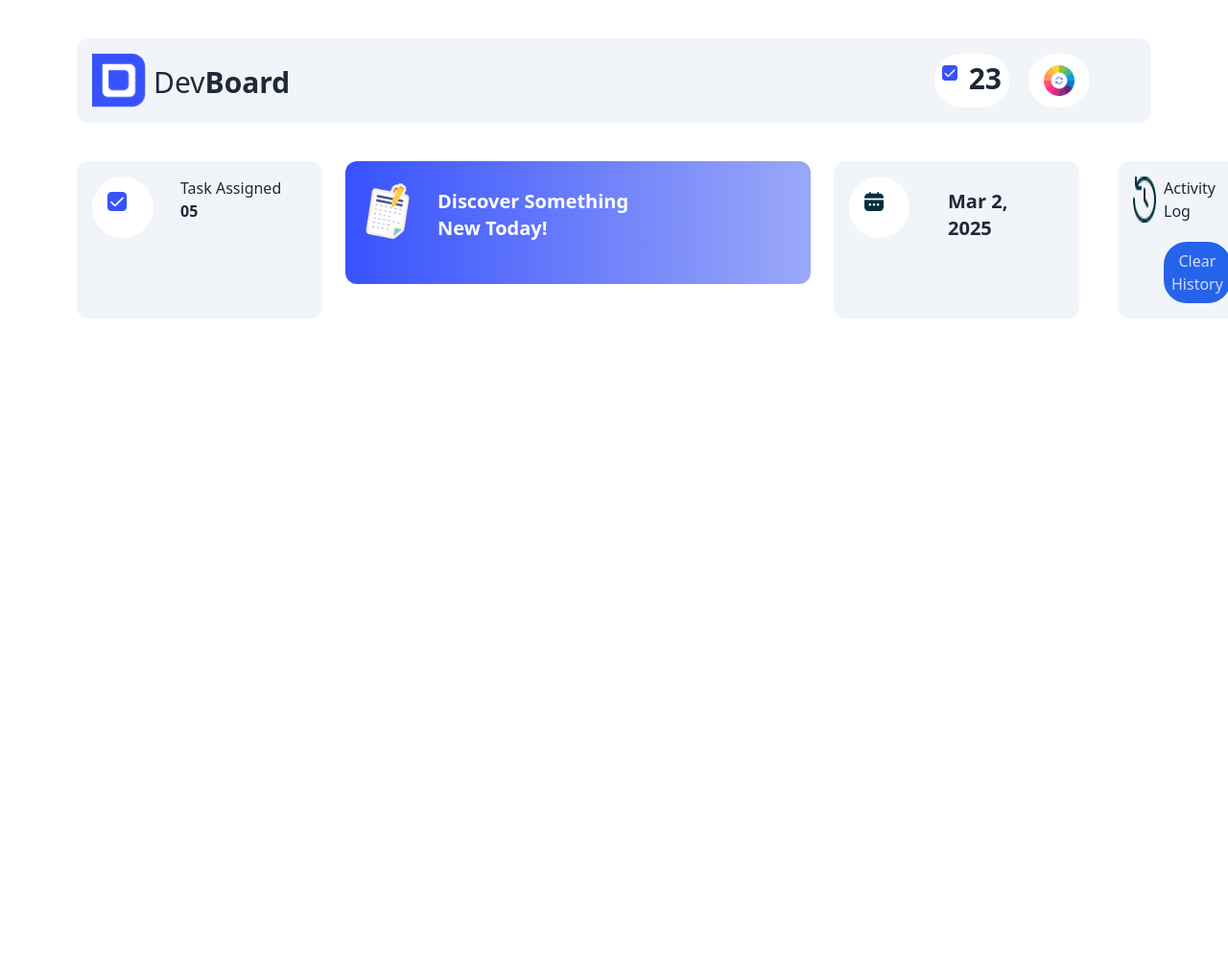
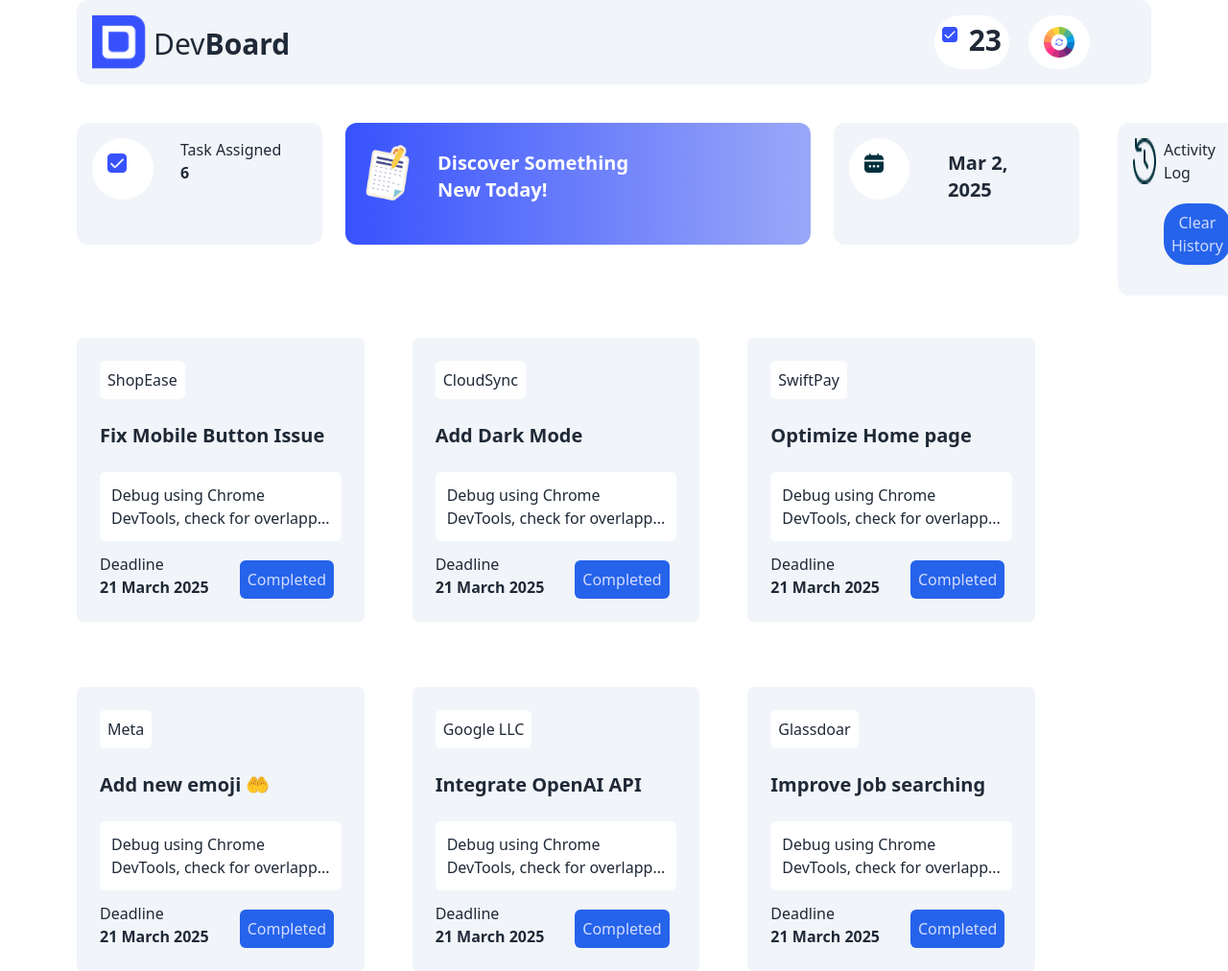
Before and after one commit to Ahnafd/ph-assignment-5, a plain HTML site: page index.html in a window 1280 px wide. Shown: the whole page at 96% size. Before the commit the page ends 800 px from the top, so only its background shows below. Drawn offline with nearby package versions, Linux system fonts and the light colour scheme.

Commit message:
after completing the webpage without the question part

```diff
--- /dev/null
+++ b/activity.js
@@ -0,0 +1,44 @@
+document.addEventListener("DOMContentLoaded", function () {
+
+    document.querySelectorAll("[class^='btn-']").forEach(button => {
+        button.addEventListener("click", function () {
+            let taskNumber = this.classList[0].split('-')[1];
+            let taskName = document.querySelector(`.task-${taskNumber}`).innerText;
+
+            let now = new Date();
+            let hours = now.getHours().toString().padStart(2, '0');
+            let minutes = now.getMinutes().toString().padStart(2, '0');
+            let seconds = now.getSeconds().toString().padStart(2, '0');
+            let currentTime = `${hours} :${minutes} :${seconds} ` ;
+            if (confirm(`Board Updated Successfully !`)) {
+                let resultContainer = document.querySelector(".result")
+                let newMessage = document.createElement("h3");
+                newMessage.innerText = ` You have successfully completed  "${taskName}" at ${currentTime}`;
+                newMessage.style.fontWeight = 'bold' ;
+                resultContainer.appendChild(newMessage);
+                this.disabled = true ;
+                this.style.backgroundColor = "#c0bebe" ;
+
+                let taskAssignedCount = document.querySelector(".task-assigned-count") ;
+                let currentTaskCount = parseInt(taskAssignedCount.innerText);
+                taskAssignedCount.innerText = currentTaskCount - 1;
+
+
+                let totalTaskCount = document.querySelector(".total-task");
+                let currentTotalTaskCount = parseInt(totalTaskCount.innerText);
+                totalTaskCount.innerText = currentTotalTaskCount + 1;
+
+
+                if (currentTaskCount - 1 === 0) {
+                    setTimeout(function () {
+                        alert("Congrats! you have completed all the current task")
+                    } ,500)
+                }
+            }
+        });
+    });
+    document.querySelector(".btn-history").addEventListener("click" , function () {
+        let resultContainer = document.querySelector(".result")
+        resultContainer.innerText= "" ;
+    })
+});
--- /dev/null
+++ b/bg-color.js
@@ -0,0 +1,8 @@
+document.getElementById('change-clr-btn').addEventListener('click',
+    function () {
+        const colors = ['#6e77b6' ,'#757995', '#424557' , '#2b2c35' , '#c2c3cb' , '#6b6d75'];
+        const randomColor = colors[Math.floor(Math.random() * colors.length)];
+        document.body.style.backgroundColor = randomColor;
+
+
+    })
--- a/index.html
+++ b/index.html
@@ -10,7 +10,7 @@
 
 </head>
 <body class="">
-    <section class="mr-20 ml-20 mt-10 bg-slate-100 p-4 rounded-xl">
+    <section class="mr-20 ml-20 bg-slate-100 p-4 rounded-xl">
         <nav class="flex justify-between ">
             <div class="flex">
             <img src="assets/logo.png" alt="">
@@ -19,16 +19,16 @@
             <div class="flex mr-12 gap-5 ">
                 <div class="flex pr-2 pl-2 pt-2 bg-white rounded-full gap-3  ">
             <img class="h-5 flex pt-1" src="assets/checkbox.png" alt="">
-            <h2 class="text-3xl font-bold">23</h2>
+            <h2 class="text-3xl font-bold total-task">23</h2>
         </div>
-        <div class=" bg-white rounded-full cursor-pointer pl-4 pr-4 pt-1 pb-3">
-            <img class="h-8 w-8 mt-2" src="assets/theme-btn.png" alt="">
+        <div class=" bg-white rounded-full cursor-pointer pl-4 pr-4 pt-1 pb-3 change-clr-btn">
+            <img class="h-8 w-8 mt-2 " id="change-clr-btn" src="assets/theme-btn.png" alt="">
             </div>
             </div>
         </nav>
     </section>
     <main class="">
-        <div class="flex flex-row  ml-20">
+        <div class="flex flex-row  ml-20 items-start">
         <div  class="mr-10 mt-10 flex gap-6">
             <div class="w-64 flex gap-7 bg-slate-100 rounded-xl p-4">
                 <div class=" bg-white rounded-full pl-4 pr-4 pt-4 pb-4 h-16 w-16">
@@ -36,7 +36,7 @@
                 </div>
                 <div>
                 <h3>Task Assigned</h3>
-                <h2 class="font-bold">05</h2>
+                <h2 class="font-bold task-assigned-count">6</h2>
             </div>
             </div>
             <div class="gradient-content flex  rounded-xl gap-6">
@@ -58,23 +58,127 @@
             </div>
             </div>
         </div>
-        <div  class="mt-10 bg-slate-100 p-4 rounded-xl sizee">
+        <div  class="history mt-10 bg-slate-100 p-4 rounded-xl self-start">
             <div class="flex justify-center gap-2">
             <img src="assets/activity.png" alt="">
             <h3>Activity Log</h3>
         </div>
-        <div class="pl-8 pt-5">
-            <button class="btn-primary bg-blue-600 p-2 rounded-3xl ">Clear History</button>
+        <div class="pl-8 pt-5 mb-4">
+            <button class="btn-primary bg-blue-600 btn-history p-2 rounded-3xl ">Clear History</button>
+
             </div>
+            <h3 class="result"></h3>
+            <h3 class="result"></h3>
+            <h3 class="result"></h3>
+            <h3 class="result"></h3>
+            <h3 class="result"></h3>
+            <h3 class="result"></h3>
         </div>
         </div>
     </main>
+    <section>
+        <div class="card-parent grid grid-cols-3 gap-6 ml-20 ">
+        <div class="mt-11 bg-slate-100 card-1 p-6 rounded-md">
+        <h4 class="bg-white card-1 p-2 rounded-md">ShopEase</h4>
+        <h2 class=" pt-6  pb-6 text-xl font-semibold task-1">Fix Mobile Button Issue</h2>
+        <p class=" bg-white p-3 rounded-md">Debug using Chrome <br>
+            <span> DevTools, check for overlapp...</span></p>
+        <div class="flex">
+            <div class=" pt-3">
+                <p>Deadline</p>
+                <h4 class="font-bold">21 March 2025</h4>
+            </div>
+            <div class="pl-8 pt-5">
+                <button class="btn-1 btn-primary bg-blue-600 p-2 rounded-md ">Completed</button>
+                </div>
+        </div>
+    </div>
+        <div class="mt-11 bg-slate-100 card-1 p-6 rounded-md">
+        <h4 class="bg-white card-1 p-2 rounded-md">CloudSync</h4>
+        <h2 class=" pt-6  pb-6 text-xl font-semibold task-2">Add Dark Mode</h2>
+        <p class=" bg-white p-3 rounded-md">Debug using Chrome <br>
+            <span> DevTools, check for overlapp...</span></p>
+        <div class="flex">
+            <div class=" pt-3">
+                <p>Deadline</p>
+                <h4 class="font-bold">21 March 2025</h4>
+            </div>
+            <div class="pl-8 pt-5">
+                <button class="btn-2 btn-primary bg-blue-600 p-2 rounded-md ">Completed</button>
+                </div>
+        </div>
+    </div>
+        <div class="mt-11 bg-slate-100 card-1 p-6 rounded-md">
+        <h4 class="bg-white card-1 p-2 rounded-md">SwiftPay</h4>
+        <h2 class=" pt-6  pb-6 text-xl font-semibold task-3">Optimize  Home page</h2>
+        <p class=" bg-white p-3 rounded-md">Debug using Chrome <br>
+            <span> DevTools, check for overlapp...</span></p>
+        <div class="flex">
+            <div class=" pt-3">
+                <p>Deadline</p>
+                <h4 class="font-bold">21 March 2025</h4>
+            </div>
+
+            <div class="pl-8 pt-5">
+                <button class="btn-3 btn-primary bg-blue-600 p-2 rounded-md ">Completed</button>
+                </div>
+            </div>
+        </div>
+
+
+        <div class="mt-11 bg-slate-100 card-1 p-6 rounded-md">
+        <h4 class="bg-white card-1 p-2 rounded-md">Meta</h4>
+        <h2 class=" pt-6  pb-6 text-xl font-semibold task-4">Add new emoji 🤲</h2>
+        <p class=" bg-white p-3 rounded-md">Debug using Chrome <br>
+            <span> DevTools, check for overlapp...</span></p>
+        <div class="flex">
+            <div class=" pt-3">
+                <p>Deadline</p>
+                <h4 class="font-bold">21 March 2025</h4>
+            </div>
+            <div class="pl-8 pt-5">
+                <button class="btn-4 btn-primary bg-blue-600 p-2 rounded-md ">Completed</button>
+                </div>
+            </div>
+        </div>
+        <div class=" mt-11 bg-slate-100 card-1 p-6 rounded-md">
+        <h4 class="bg-white card-1 p-2 rounded-md">Google LLC</h4>
+        <h2 class=" pt-6  pb-6 text-xl font-semibold task-5">Integrate OpenAI API </h2>
+        <p class=" bg-white p-3 rounded-md">Debug using Chrome <br>
+            <span> DevTools, check for overlapp...</span></p>
+        <div class="flex">
+            <div class=" pt-3">
+                <p>Deadline</p>
+                <h4 class="font-bold">21 March 2025</h4>
+            </div>
+            <div class="pl-8 pt-5">
+                <button class="btn-5 btn-primary bg-blue-600 p-2 rounded-md ">Completed</button>
+                </div>
+            </div>
+        </div>
+        <div class=" mt-11 bg-slate-100 card-1 p-6 rounded-md">
+        <h4 class="bg-white card-1 p-2 rounded-md">Glassdoar</h4>
+        <h2 class=" pt-6  pb-6 text-xl font-semibold task-6">Improve Job searching </h2>
+        <p class=" bg-white p-3 rounded-md">Debug using Chrome <br>
+            <span> DevTools, check for overlapp...</span></p>
+        <div class="flex">
+            <div class=" pt-3">
+                <p>Deadline</p>
+                <h4 class="font-bold">21 March 2025</h4>
+            </div>
+            <div class="pl-8 pt-5">
+                <button class="btn-6 btn-primary bg-blue-600 p-2 rounded-md ">Completed</button>
+                </div>
+        </div>
+        </div>
+    </div>
+</div>
+    </section>
     <script>
-        const today = new Date();
-        const options = {month : "short", day : "numeric" , year :"numeric"}
-        const formattedDate = today.toLocaleDateString("en-US" , options) ;
 
-        document.getElementById('currentDate').textContent = formattedDate ;
     </script>
+    <script src="script.js"></script>
+    <script src="bg-color.js"></script>
+    <script src="activity.js"></script>
 </body>
 </html>
--- /dev/null
+++ b/script.js
@@ -0,0 +1,5 @@
+const today = new Date();
+const options = {month : "short", day : "numeric" , year :"numeric"}
+const formattedDate = today.toLocaleDateString("en-US" , options) ;
+
+document.getElementById('currentDate').textContent = formattedDate ;
--- a/style.css
+++ b/style.css
@@ -1,9 +1,19 @@
 .gradient-content{
     width: 485px;
-    height: 128px;
+    height: 127px;
     background-image: linear-gradient(to right, #3752FD,  #9BA8F8);
 }
-.sizee{
+.history{
     width: 196px;
-    max-height: 100% ;
 }
+
+.card-1{
+    width: fit-content;
+}
+.card-parent{
+    display: grid ;
+    grid-template-columns: repeat( 3 , 1fr);
+    grid-template-rows: repeat(2 , 1fr);
+    gap: 2px;
+    margin-right:  175px;
+}
```
